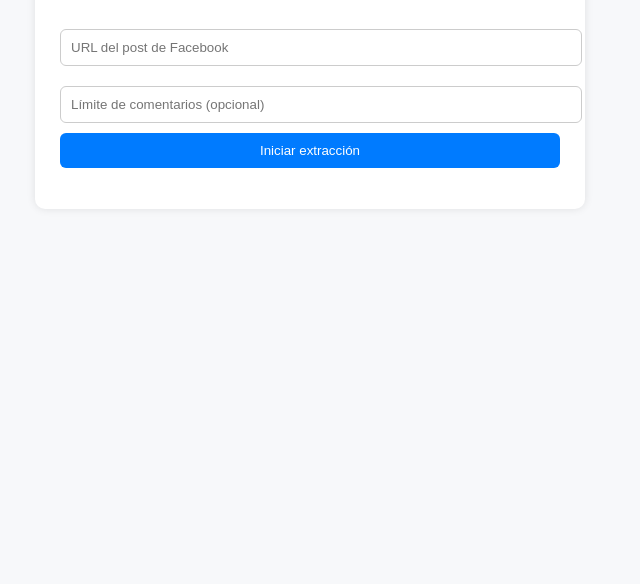
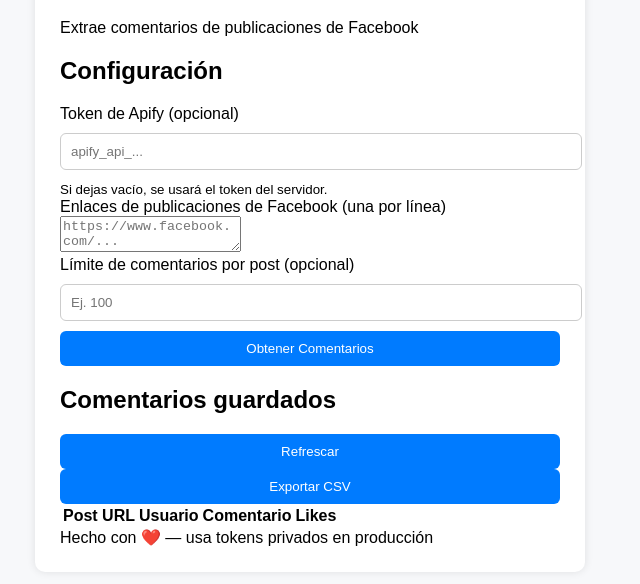
Before and after one commit to mmtestiting8000/fbs, a website: page public/index.html in a window 1280 px wide. Shown: the part 146-730 px from the top of the page, without its empty margins (330-970 px from the left). Drawn offline with nearby package versions, Linux system fonts and the light colour scheme.

Commit message:
Update index.html

```diff
--- a/public/index.html
+++ b/public/index.html
@@ -1,20 +1,65 @@
-<!DOCTYPE html>
+<!doctype html>
 <html lang="es">
 <head>
-  <meta charset="UTF-8" />
-  <title>Facebook Comments Scraper</title>
+  <meta charset="utf-8" />
+  <meta name="viewport" content="width=device-width,initial-scale=1" />
+  <title>Facebook Comments Scraper UI</title>
   <link rel="stylesheet" href="app.css" />
+  <script src="https://code.jquery.com/jquery-3.7.1.min.js"></script>
 </head>
 <body>
   <div class="container">
-    <h1>Facebook Comments Scraper</h1>
-    <input id="fbUrl" type="text" placeholder="URL del post de Facebook" />
-    <input id="limit" type="number" placeholder="Límite de comentarios (opcional)" />
-    <button id="scrapeBtn">Iniciar extracción</button>
+    <header>
+      <h1>Facebook Comments Scraper</h1>
+      <p class="muted">Extrae comentarios de publicaciones de Facebook</p>
+    </header>
 
-    <div id="status"></div>
-    <ul id="commentsList"></ul>
+    <section class="card">
+      <h2>Configuración</h2>
+
+      <div class="field">
+        <label>Token de Apify (opcional)</label>
+        <input id="apifyToken" placeholder="apify_api_..." />
+        <small class="muted">Si dejas vacío, se usará el token del servidor.</small>
+      </div>
+
+      <div class="field">
+        <label>Enlaces de publicaciones de Facebook (una por línea)</label>
+        <textarea id="fbUrls" placeholder="https://www.facebook.com/..."></textarea>
+      </div>
+
+      <div class="field">
+        <label>Límite de comentarios por post (opcional)</label>
+        <input id="limit" type="number" min="1" placeholder="Ej. 100" />
+      </div>
+
+      <div class="field-inline">
+        <button id="btnScrape" class="primary">Obtener Comentarios</button>
+      </div>
+
+      <div id="status" class="status"></div>
+    </section>
+
+    <section class="card">
+      <h2>Comentarios guardados</h2>
+      <div class="table-toolbar">
+        <button id="btnRefresh">Refrescar</button>
+        <button id="btnExportCSV">Exportar CSV</button>
+      </div>
+
+      <div class="table-wrapper">
+        <table id="commentsTable">
+          <thead>
+            <tr><th>Post URL</th><th>Usuario</th><th>Comentario</th><th>Likes</th></tr>
+          </thead>
+          <tbody></tbody>
+        </table>
+      </div>
+    </section>
+
+    <footer class="muted">Hecho con ❤️ — usa tokens privados en producción</footer>
   </div>
+
   <script src="app.js"></script>
 </body>
 </html>
```
